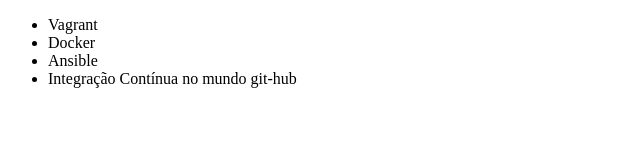
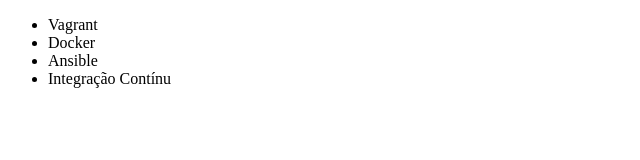
Before and after one commit to programadorleandro/estudos-git, a plain HTML site: page index.html in a window 1280 px wide. Shown: the whole page, without its empty margins (0-640 px from the left). Drawn offline with Linux system fonts and the light colour scheme.

```diff
--- a/index.html
+++ b/index.html
@@ -9,7 +9,7 @@
         <li>Vagrant</li>
         <li>Docker</li>
         <li>Ansible</li>
-        <li>Integração Contínua no mundo git-hub</li>
+        <li>Integração Contínu</li>
     </ul>
 </body>
 </html>
```
Also changed, not shown: 1 other file.
